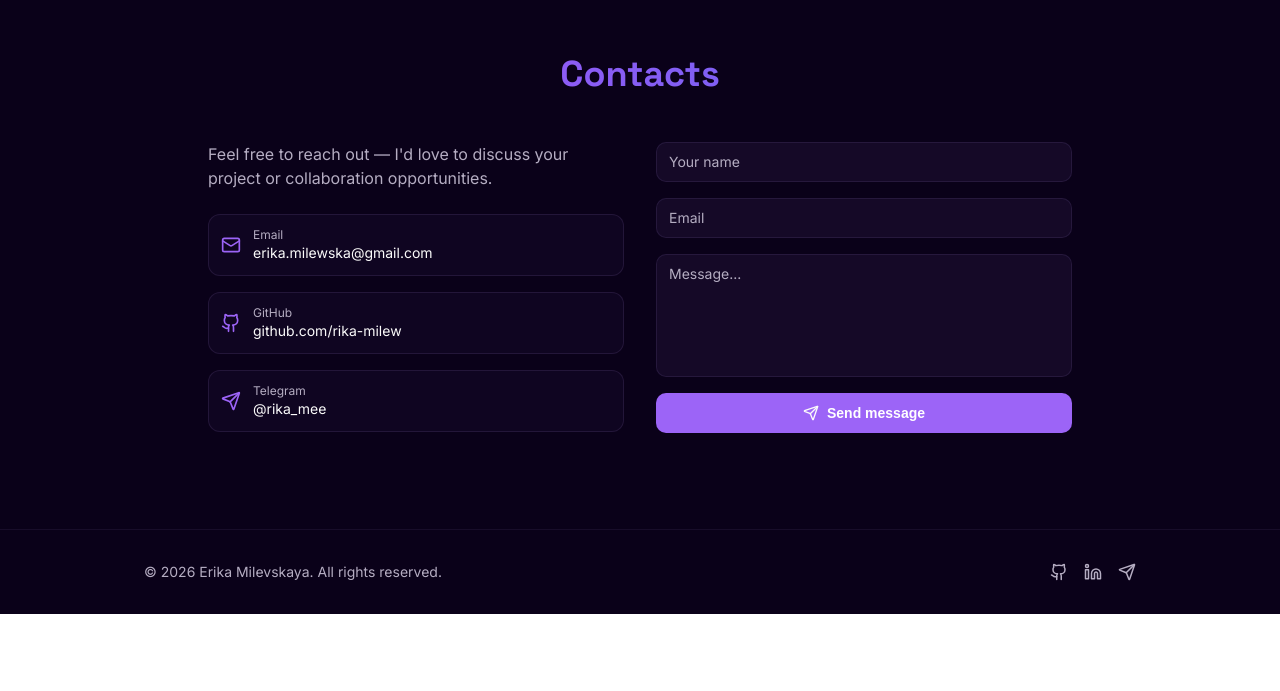
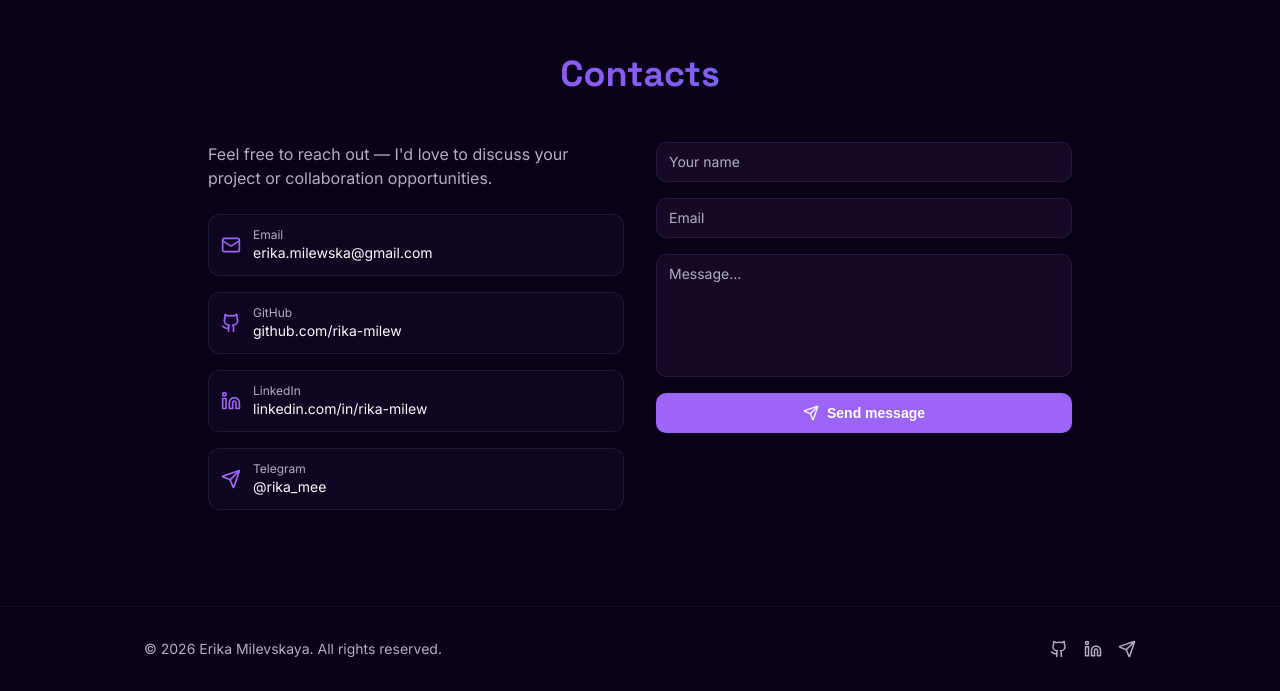
Before and after one commit to rika-milew/new-cv, a Next.js app: page / in a window 1280 px wide. Shown: the part 3905-4596 px from the top of the page. Before the commit the page ends 4519 px from the top, so only its background shows below. Built offline with nearby package versions, Linux system fonts and the light colour scheme.

Commit message:
feat: add linked in

```diff
--- a/src/components/layout/footer/footer.config.ts
+++ b/src/components/layout/footer/footer.config.ts
@@ -29,7 +29,7 @@ export const footerConfig: FooterConfig = {
     },
     {
       name: 'LinkedIn',
-      url: 'https://www.linkedin.com/in/erika-gumerova-777927192/',
+      url: 'https://www.linkedin.com/in/rika-milew/',
       icon: 'linkedin',
     },
     {
--- a/src/components/sections/contacts/contacts.config.ts
+++ b/src/components/sections/contacts/contacts.config.ts
@@ -18,7 +18,7 @@ export type ContactsConfig = {
   items: ContactItem[];
 };
 
-type IconType = 'email' | 'github' | 'telegram';
+type IconType = 'email' | 'github' | 'telegram' | 'linkedin';
 
 export const ICONS: Record<IconType, IconConfig> = {
   email: {
@@ -35,6 +35,11 @@ export const ICONS: Record<IconType, IconConfig> = {
     class: 'contact__icon_telegram',
     maskImage: 'url(/icons/telegram.svg)',
     webkitMaskImage: 'url(/icons/telegram.svg)',
+  },
+  linkedin: {
+    class: 'contact__icon_linked',
+    maskImage: 'url(/icons/linkedin.svg)',
+    webkitMaskImage: 'url(/icons/linkedin.svg)',
   },
 } as const;
 
@@ -60,6 +65,13 @@ export const contactsConfig: ContactsConfig = {
       icon: ICONS.github,
     },
     {
+      type: 'linkedin' as const,
+      href: 'https://www.linkedin.com/in/rika-milew/',
+      heading: 'LinkedIn',
+      linkText: 'linkedin.com/in/rika-milew',
+      icon: ICONS.linkedin,
+    },
+    {
       type: 'telegram' as const,
       href: 'https://t.me/rika_mee',
       heading: 'Telegram',
```
